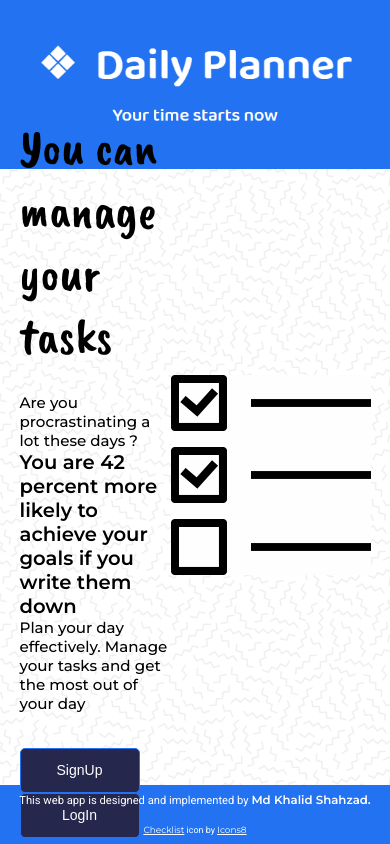
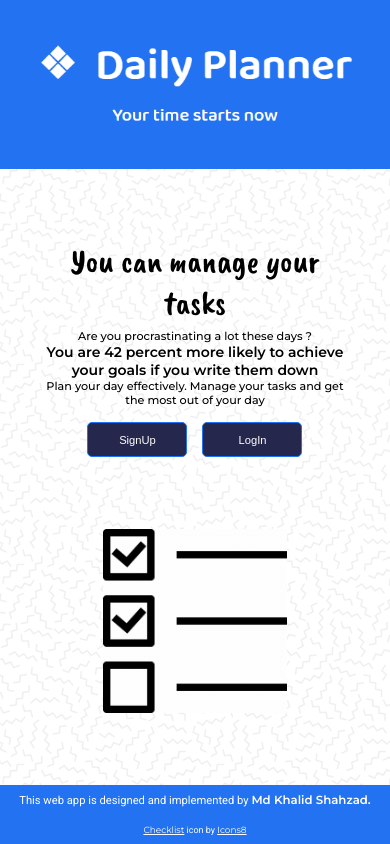
Before and after one commit to itsKhalidS/Todo, a React (Create React App) app: page / in a window 390 px wide. Built offline with nearby package versions, Linux system fonts and the light colour scheme; no server answers; a web font is replaced by a local one.

Commit message:
Added Loading spinner, initial database storage for user & made landing page responsive

```diff
--- /dev/null
+++ b/src/components/LoadingSpinner/index.js
@@ -0,0 +1,18 @@
+import React from "react";
+import styles from "./spinner.module.css";
+
+const LoadingSpinner = ({ backgroundColor = "#2272f1", color = "white" }) => {
+  return (
+    <div className={styles.loader_cont}>
+      <div
+        className={styles.loader}
+        style={{
+          borderColor: color,
+          borderTopColor: backgroundColor,
+          borderBottomColor: backgroundColor,
+        }}
+      ></div>
+    </div>
+  );
+};
+export default LoadingSpinner;
--- /dev/null
+++ b/src/components/LoadingSpinner/spinner.module.css
@@ -0,0 +1,42 @@
+.loader_cont {
+  width: 100%;
+  height: 100%;
+  display: flex;
+  justify-content: center;
+  align-items: center;
+}
+.loader {
+  border: 4px solid var(--white);
+  border-radius: 50%;
+  border-top: 4px solid var(--todo-blue);
+  border-bottom: 4px solid var(--todo-blue);
+  width: 18px;
+  height: 18px;
+  -webkit-animation: spin 1s linear infinite; /* Safari */
+  animation: spin 1s linear infinite;
+}
+@media (max-width: 768px) {
+  .loader {
+    border-width: 3px;
+    width: 12px;
+    height: 12px;
+  }
+}
+/* Safari */
+@-webkit-keyframes spin {
+  0% {
+    -webkit-transform: rotate(0deg);
+  }
+  100% {
+    -webkit-transform: rotate(360deg);
+  }
+}
+
+@keyframes spin {
+  0% {
+    transform: rotate(0deg);
+  }
+  100% {
+    transform: rotate(360deg);
+  }
+}
--- a/src/index.css
+++ b/src/index.css
@@ -7,7 +7,8 @@ html {
 
   /* colors*/
   --todo-blue: #2272f1;
-  --todo-blue-hover: #0035d4;
+  --todo-blue-hover: rgb(39, 89, 238);
+  --todo-blue-disabled: #3b6bb8;
   --white: #ffffff;
 
   /*background image*/
--- a/src/screens/Landing/index.js
+++ b/src/screens/Landing/index.js
@@ -39,7 +39,7 @@ const LandingPage = () => {
             </div>
             <div className={styles.buttons}>
               <button
-                className={styles.button}
+                className={`${styles.button_margin} ${styles.button}`}
                 onClick={() => redirectTo("signup")}
               >
                 SignUp
@@ -59,14 +59,14 @@ const LandingPage = () => {
       </div>
       <div className={styles.footer}>
         <div>
-          This web app is designed and implemented by&nbsp;
+          This web app is designed and implemented by{" "}
           <a
             className={styles.linkedin}
             href="https://www.linkedin.com/in/md-khalid-shahzad-7b63611b1"
             target="_blank"
             rel="noreferrer"
           >
-            Md Khalid Shahzad.
+            Md&nbsp;Khalid&nbsp;Shahzad.
           </a>
         </div>
         <div className={styles.small}>
--- a/src/screens/Landing/landing.module.css
+++ b/src/screens/Landing/landing.module.css
@@ -28,6 +28,7 @@
 }
 .middle_left {
   max-width: 70%;
+  margin-right: 25px;
 }
 .textArea {
   margin-bottom: 35px;
@@ -53,9 +54,11 @@
   font-size: 1.25rem;
   height: 45px;
   width: 120px;
-  margin-right: 15px;
   border: 1px solid var(--todo-blue);
   border-radius: 5px;
+}
+.button_margin {
+  margin-right: 15px;
 }
 .button:hover {
   background-color: #444574;
@@ -67,6 +70,9 @@
 .middle_right {
   max-width: 70%;
 }
+.checklist {
+  width: 100%;
+}
 .footer {
   height: 7%;
   background-color: var(--todo-blue);
@@ -75,6 +81,7 @@
   justify-content: space-around;
   align-items: center;
   color: white;
+  text-align: center;
 }
 .linkedin {
   color: white;
@@ -94,3 +101,85 @@
   font-family: "Montserrat", sans-serif;
   text-decoration: underline;
 }
+
+@media (max-width: 1100px) {
+  .highlighted {
+    font-size: 3.2rem;
+  }
+  .second {
+    font-size: 1.2rem;
+  }
+  .normal {
+    font-size: 1rem;
+  }
+  .button {
+    font-size: 1rem;
+    height: 40px;
+    width: 100px;
+  }
+}
+
+@media (max-width: 768px) {
+  .highlighted {
+    font-size: 4.5rem;
+  }
+  .second {
+    font-size: 1.75rem;
+  }
+  .normal {
+    font-size: 1.35rem;
+  }
+  .button {
+    font-size: 1.25rem;
+  }
+}
+@media (max-width: 576px) {
+  .main_middle {
+    flex-direction: column;
+  }
+  .middle_left {
+    max-width: 100%;
+    width: 90%;
+    max-height: 65%;
+    margin-right: 0;
+    text-align: center;
+  }
+  .middle_right {
+    max-width: 100%;
+    width: 90%;
+    max-height: 30%;
+    text-align: center;
+  }
+  .checklist {
+    width: auto;
+    height: 100%;
+  }
+  .textArea {
+    margin-bottom: 15px;
+  }
+  .highlighted {
+    font-size: 3rem;
+    margin-bottom: 5px;
+  }
+  .second {
+    font-size: 1.25rem;
+  }
+  .normal {
+    font-size: 1rem;
+  }
+  .button {
+    font-size: 1rem;
+    height: 35px;
+    width: 100px;
+  }
+}
+@media (max-width: 375px) {
+  .logo {
+    max-width: 100%;
+    height: auto;
+    max-height: 80%;
+  }
+  .footer {
+    font-size: 0.85rem;
+  }
+}
--- a/src/screens/Login/index.js
+++ b/src/screens/Login/index.js
@@ -4,6 +4,7 @@ import fire from "../../config/fire";
 import MetaComponent from "../../components/Meta";
 import Logo from "../../assets/Logo-Blue.PNG";
 import styles from "./login.module.css";
+import LoadingSpinner from "../../components/LoadingSpinner";
 
 const Login = () => {
   const [isLoading, setLoading] = useState(false);
@@ -76,6 +77,9 @@ const Login = () => {
     }
     return true;
   };
+  const navigateToSignUp = () => {
+    navigate("/signup");
+  };
 
   return (
     <>
@@ -138,8 +142,24 @@ const Login = () => {
               onClick={loginClick}
               disabled={isLoading}
             >
-              Login
+              {isLoading ? <LoadingSpinner /> : "Login"}
             </button>
+            <div className={styles.redirect_cont}>
+              <div
+                className={`${styles.redirect_link} ${styles.redirect_margin}`}
+              >
+                <span className={styles.redirect_btn}>Forgot Password?</span>
+              </div>
+              <div className={styles.redirect_link}>
+                New User?&nbsp;
+                <span
+                  className={styles.redirect_btn}
+                  onClick={navigateToSignUp}
+                >
+                  SignUp
+                </span>
+              </div>
+            </div>
           </div>
         </div>
       </div>
--- a/src/screens/Login/login.module.css
+++ b/src/screens/Login/login.module.css
@@ -119,7 +119,8 @@
   line-height: 2;
 }
 .toggle_password:hover {
-  color: rgb(0, 53, 212);
+  color: var(--todo-blue-hover);
+  text-decoration: underline;
 }
 .toggle_password:focus {
   outline: none;
@@ -134,16 +135,43 @@
   margin-top: 10px;
   font-size: 1.25rem;
   font-weight: 500;
+  cursor: pointer;
 }
 .login_btn:hover {
-  background-color: rgb(41, 94, 252);
+  background-color: var(--todo-blue-hover);
 }
 .login_btn:focus {
   outline: none;
   border: 3px solid rgb(0, 53, 212);
 }
-
+.login_btn:disabled {
+  background-color: var(--todo-blue-disabled);
+  cursor: not-allowed;
+}
+.redirect_cont {
+  width: 90%;
+}
+.redirect_link {
+  width: 100%;
+  text-align: right;
+  font-size: 0.9rem;
+}
+.redirect_btn {
+  color: var(--todo-blue);
+  font-size: 0.9rem;
+  cursor: pointer;
+}
+.redirect_btn:hover {
+  color: var(--todo-blue-hover);
+  text-decoration: underline;
+}
+.redirect_margin {
+  margin-bottom: 3px;
+}
 @media (max-width: 992px) {
+  .container {
+    width: 70%;
+  }
   .email,
   .password,
   .toggle_password {
@@ -156,7 +184,8 @@
 
 @media (max-width: 768px) {
   .container {
-    height: 80%;
+    width: 50%;
+    height: 85%;
     flex-direction: column;
   }
   .welcome {
@@ -171,6 +200,7 @@
   .login {
     height: 50%;
     width: 100%;
+    padding: 7px 15px;
     border-radius: 0 0 20px 20px;
     border: none;
     border-bottom: 1px solid dimgray;
--- a/src/screens/SignUp/index.js
+++ b/src/screens/SignUp/index.js
@@ -3,6 +3,7 @@ import { useNavigate } from "react-router";
 import fire from "../../config/fire";
 import Logo from "../../assets/Logo-Blue.PNG";
 import styles from "./signUp.module.css";
+import LoadingSpinner from "../../components/LoadingSpinner";
 
 const SignUp = () => {
   const [isLoading, setLoading] = useState(false);
@@ -23,8 +24,12 @@ const SignUp = () => {
         .auth()
         .createUserWithEmailAndPassword(email, password)
         .then(() => {
+          const userDataBaseRef = fire
+            .database()
+            .ref(`${fire.auth().currentUser?.uid}/Details`);
+          userDataBaseRef.set({ firstName, lastName });
+          if (error) setError("");
           setLoading(false);
-          if (error) setError("");
           navigate("/tasks");
         })
         .catch((error) => {
@@ -173,7 +178,7 @@ const SignUp = () => {
             onClick={onSignUpClick}
             disabled={isLoading}
           >
-            Sign Up
+            {isLoading ? <LoadingSpinner /> : "Sign Up"}
           </button>
           <div className={styles.redirect_link}>
             Already have an account?&nbsp;
--- a/src/screens/SignUp/signUp.module.css
+++ b/src/screens/SignUp/signUp.module.css
@@ -89,6 +89,7 @@
 }
 .toggle_password:hover {
   color: var(--todo-blue-hover);
+  text-decoration: underline;
 }
 .toggle_password:focus {
   outline: none;
@@ -102,13 +103,18 @@
   border: none;
   font-size: 1.25rem;
   font-weight: 500;
+  cursor: pointer;
 }
 .sign_up_btn:hover {
-  background-color: rgb(41, 94, 252);
+  background-color: var(--todo-blue-hover);
 }
 .sign_up_btn:focus {
   outline: none;
   border: 3px solid rgb(0, 53, 212);
+}
+.sign_up_btn:disabled {
+  background-color: var(--todo-blue-disabled);
+  cursor: not-allowed;
 }
 .redirect_link {
   width: 70%;
```
Also changed, not shown: 1 other file (tests, documents, lock files or other folders).
